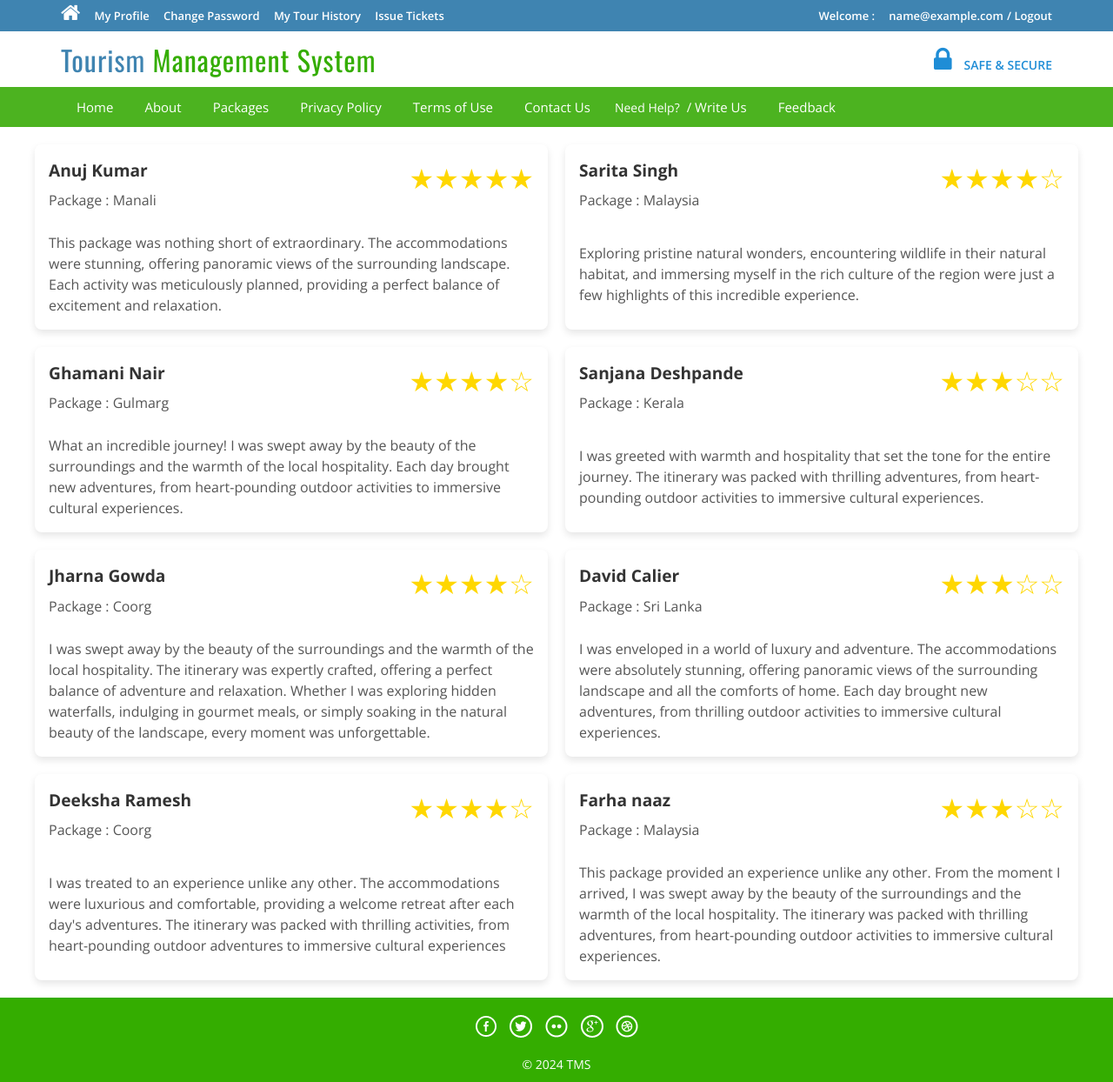
After one commit to Ghamani121/onlinetourism, a PHP site: page /feedback.php in a window 1280 px wide. The commit adds this page. Shown: the whole page at 87% size. Run offline with PHP 8.4, Linux system fonts and the light colour scheme; the visitor is signed in with stand-in values (Sample User, id 1); data that the repository does not hold is empty.

Commit message:
added feedback

```diff
--- /dev/null
+++ b/source/tms/feedback.php
@@ -0,0 +1,236 @@
+<?php
+session_start();
+error_reporting(0);
+include('includes/config.php');
+?>
+<!DOCTYPE HTML>
+<html>
+<head>
+    <title>Reviews</title>
+    <meta name="viewport" content="width=device-width, initial-scale=1">
+    <meta http-equiv="Content-Type" content="text/html; charset=utf-8" />
+    <script type="application/x-javascript">
+        addEventListener("load", function() {
+            setTimeout(hideURLbar, 0);
+        }, false);
+        function hideURLbar() {
+            window.scrollTo(0, 1);
+        }
+    </script>
+    <link href="css/bootstrap.css" rel='stylesheet' type='text/css' />
+    <link href="css/style.css" rel='stylesheet' type='text/css' />
+    <link href='//fonts.googleapis.com/css?family=Open+Sans:400,700,600' rel='stylesheet' type='text/css'>
+    <link href='//fonts.googleapis.com/css?family=Roboto+Condensed:400,700,300' rel='stylesheet' type='text/css'>
+    <link href='//fonts.googleapis.com/css?family=Oswald' rel='stylesheet' type='text/css'>
+    <link href="css/font-awesome.css" rel="stylesheet">
+    <!-- Custom Theme files -->
+    <script src="js/jquery-1.12.0.min.js"></script>
+    <script src="js/bootstrap.min.js"></script>
+    <!--animate-->
+    <link href="css/animate.css" rel="stylesheet" type="text/css" media="all">
+    <script src="js/wow.min.js"></script>
+    <link rel="stylesheet" href="css/jquery-ui.css" />
+    <script>
+        new WOW().init();
+    </script>
+    <script src="js/jquery-ui.js"></script>
+    <script>
+        $(function() {
+            $("#datepicker,#datepicker1").datepicker();
+        });
+    </script>
+    <style>
+        .errorWrap {
+            padding: 10px;
+            margin: 0 0 20px 0;
+            background: #fff;
+            border-left: 4px solid #dd3d36;
+            -webkit-box-shadow: 0 1px 1px 0 rgba(0,0,0,.1);
+            box-shadow: 0 1px 1px 0 rgba(0,0,0,.1);
+        }
+        .succWrap {
+            padding: 10px;
+            margin: 0 0 20px 0;
+            background: #fff;
+            border-left: 4px solid #5cb85c;
+            -webkit-box-shadow: 0 1px 1px 0 rgba(0,0,0,.1);
+            box-shadow: 0 1px 1px 0 rgba(0,0,0,.1);
+        }
+        .main-content {
+            width: 100%;
+            display: flex;
+            justify-content: center;
+        }
+        .grid-container {
+            display: grid;
+            grid-template-columns: repeat(2, 1fr);
+            gap: 20px;
+            width: 95%;
+            max-width: 1200px;
+            margin: 20px auto;
+        }
+        .review-card {
+            background-color: white;
+            border-radius: 8px;
+            box-shadow: 0 4px 8px rgba(0, 0, 0, 0.1);
+            padding: 16px;
+            transition: transform 0.2s;
+            display: grid;
+            grid-template-columns: 1fr 1fr;
+            gap: 20px;
+        }
+        .review-card:hover {
+            transform: scale(1.05);
+        }
+        .review-card .left {
+            display: flex;
+            flex-direction: column;
+        }
+        .review-card .right {
+            text-align: right;
+        }
+        .review-card .username {
+            font-size: 1.2em;
+            font-weight: bold;
+            margin-bottom: 10px;
+        }
+        .review-card .package-details {
+            color: #555;
+            margin-bottom: 0px;
+        }
+        .review-card .stars {
+            color: #ffd700;
+            font-size: 2em;
+        }
+        .review-card .review-text {
+            grid-column: span 2;
+            margin-top: 5px;
+            font-size: 1em;
+            color: #555;
+            line-height: 1.5;
+        }
+    </style>
+</head>
+<body>
+    <?php include('includes/header.php');?>
+
+    <!-- Main content wrapper -->
+    <div class="main-content">
+        <div class="grid-container">
+            <?php
+            // Loop to generate 4 rows of 2 cards each
+            // for ($i = 1; $i <= 8; $i++) {
+                ?>
+                <!-- Review Card Example 1 -->
+                <div class="review-card">
+                    <div class="left">
+                        <div class="username">Anuj Kumar<?php echo $i; ?></div>
+                        <div class="package-details">Package : Manali</div>
+                    </div>
+                    <div class="right">
+                        <div class="stars">★★★★★</div>
+                    </div>
+                    <div class="review-text">
+                    This package was nothing short of extraordinary. The accommodations were stunning, offering panoramic views of the surrounding landscape. Each activity was meticulously planned, providing a perfect balance of excitement and relaxation.
+                    </div>
+                </div>
+                <!-- Review Card Example 2 -->
+                <div class="review-card">
+                    <div class="left">
+                        <div class="username">Sarita Singh<?php echo $i; ?></div>
+                        <div class="package-details">Package : Malaysia </div>
+                    </div>
+                    <div class="right">
+                        <div class="stars">★★★★☆</div>
+                    </div>
+                    <div class="review-text">
+                    Exploring pristine natural wonders, encountering wildlife in their natural habitat, and immersing myself in the rich culture of the region were just a few highlights of this incredible experience.
+                    </div>
+                </div>
+                <div class="review-card">
+                    <div class="left">
+                        <div class="username">Ghamani Nair<?php echo $i; ?></div>
+                        <div class="package-details">Package : Gulmarg</div>
+                    </div>
+                    <div class="right">
+                        <div class="stars">★★★★☆</div>
+                    </div>
+                    <div class="review-text">
+                    What an incredible journey! I was swept away by the beauty of the surroundings and the warmth of the local hospitality. Each day brought new adventures, from heart-pounding outdoor activities to immersive cultural experiences.
+                    </div>
+                </div>
+                <!-- Review Card Example 2 -->
+                <div class="review-card">
+                    <div class="left">
+                        <div class="username">Sanjana Deshpande<?php echo $i ; ?></div>
+                        <div class="package-details">Package : Kerala</div>
+                    </div>
+                    <div class="right">
+                        <div class="stars">★★★☆☆</div>
+                    </div>
+                    <div class="review-text">
+                    I was greeted with warmth and hospitality that set the tone for the entire journey. The itinerary was packed with thrilling adventures, from heart-pounding outdoor activities to immersive cultural experiences.
+                    </div>
+                </div>
+                <div class="review-card">
+                    <div class="left">
+                        <div class="username">Jharna Gowda<?php echo $i; ?></div>
+                        <div class="package-details">Package : Coorg</div>
+                    </div>
+                    <div class="right">
+                        <div class="stars">★★★★☆</div>
+                    </div>
+                    <div class="review-text">
+                    I was swept away by the beauty of the surroundings and the warmth of the local hospitality. The itinerary was expertly crafted, offering a perfect balance of adventure and relaxation. Whether I was exploring hidden waterfalls, indulging in gourmet meals, or simply soaking in the natural beauty of the landscape, every moment was unforgettable.
+                    </div>
+                </div>
+                <!-- Review Card Example 2 -->
+                <div class="review-card">
+                    <div class="left">
+                        <div class="username">David Calier<?php  ?></div>
+                        <div class="package-details">Package : Sri Lanka</div>
+                    </div>
+                    <div class="right">
+                        <div class="stars">★★★☆☆</div>
+                    </div>
+                    <div class="review-text">
+                    I was enveloped in a world of luxury and adventure. The accommodations were absolutely stunning, offering panoramic views of the surrounding landscape and all the comforts of home. Each day brought new adventures, from thrilling outdoor activities to immersive cultural experiences.
+                    </div>
+                </div>
+                <div class="review-card">
+                    <div class="left">
+                        <div class="username">Deeksha Ramesh<?php echo $i; ?></div>
+                        <div class="package-details">Package : Coorg</div>
+                    </div>
+                    <div class="right">
+                        <div class="stars">★★★★☆</div>
+                    </div>
+                    <div class="review-text">
+                    I was treated to an experience unlike any other. The accommodations were luxurious and comfortable, providing a welcome retreat after each day's adventures. The itinerary was packed with thrilling activities, from heart-pounding outdoor adventures to immersive cultural experiences
+                    </div>
+                </div>
+                <!-- Review Card Example 2 -->
+                <div class="review-card">
+                    <div class="left">
+                        <div class="username">Farha naaz<?php ?></div>
+                        <div class="package-details">Package : Malaysia</div>
+                    </div>
+                    <div class="right">
+                        <div class="stars">★★★☆☆</div>
+                    </div>
+                    <div class="review-text">
+                    This package provided an experience unlike any other. From the moment I arrived, I was swept away by the beauty of the surroundings and the warmth of the local hospitality. The itinerary was packed with thrilling adventures, from heart-pounding outdoor activities to immersive cultural experiences.
+                    </div>
+                </div>
+                <?php
+            ?>
+        </div>
+    </div>
+
+    <!-- Footer and other includes -->
+    <?php include('includes/footer.php');?>
+    <?php include('includes/signup.php');?>
+    <?php include('includes/signin.php');?>
+    <?php include('includes/write-us.php');?>
+</body>
+</html>
--- a/source/tms/includes/header.php
+++ b/source/tms/includes/header.php
@@ -79,6 +79,7 @@
 								<?php } else { ?>
 								<li><a href="enquiry.php"> Enquiry </a>  </li>
 								<?php } ?>
+								<li><a href="feedback.php">Feedback</a></li>
 								<div class="clearfix"></div>
 
 						</ul>
```
Also changed, not shown: source/tms/admin/pacakgeimages/tourism.jpg (added), 1 other file.
